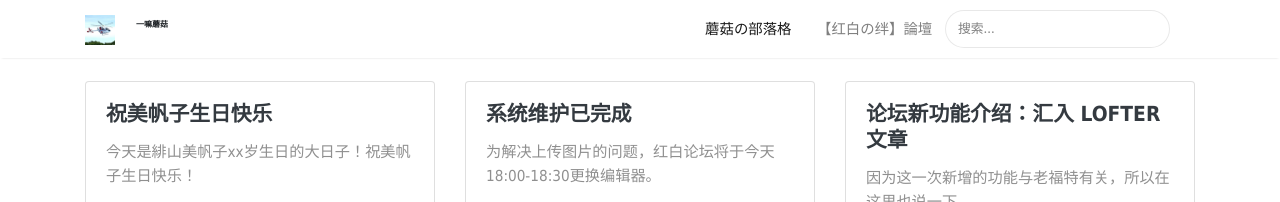
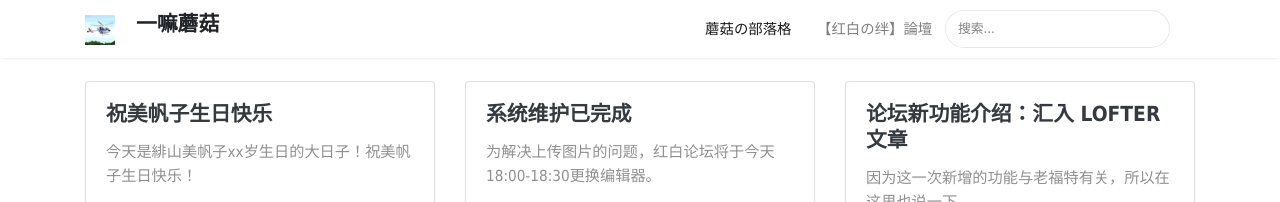
Before and after one commit to mogu-shirahi/mogu-shirahi.github.io, a Jekyll site: the page built from index.html, in a window 1280 px wide. Shown: the top 202 px of the page. Built offline with Jekyll 4.4.1, drawn with Linux system fonts in a browser that asks for light colours; nearby versions of some CDN libraries; the list of posts is cut into pages by our own code.

Commit message:
Update screen.css

```diff
--- a/assets/css/screen.css
+++ b/assets/css/screen.css
@@ -306,8 +306,9 @@ span.post-read-more a:hover {
 
 .mediumnavigation h1.sitetitle {
     font-family:"Hiragino Sans GB","Microsoft YaHei",\5FAE\8F6F\96C5\9ED1,tahoma,arial,simsun,\5B8B\4F53;
-    font-weight:bold;
-    font-size:50%;
+    font-size: 1.3rem;
+    font-weight: 700;
+    line-height: 1.25;
 }
 
 .mainheading h1.sitetitle {
```
